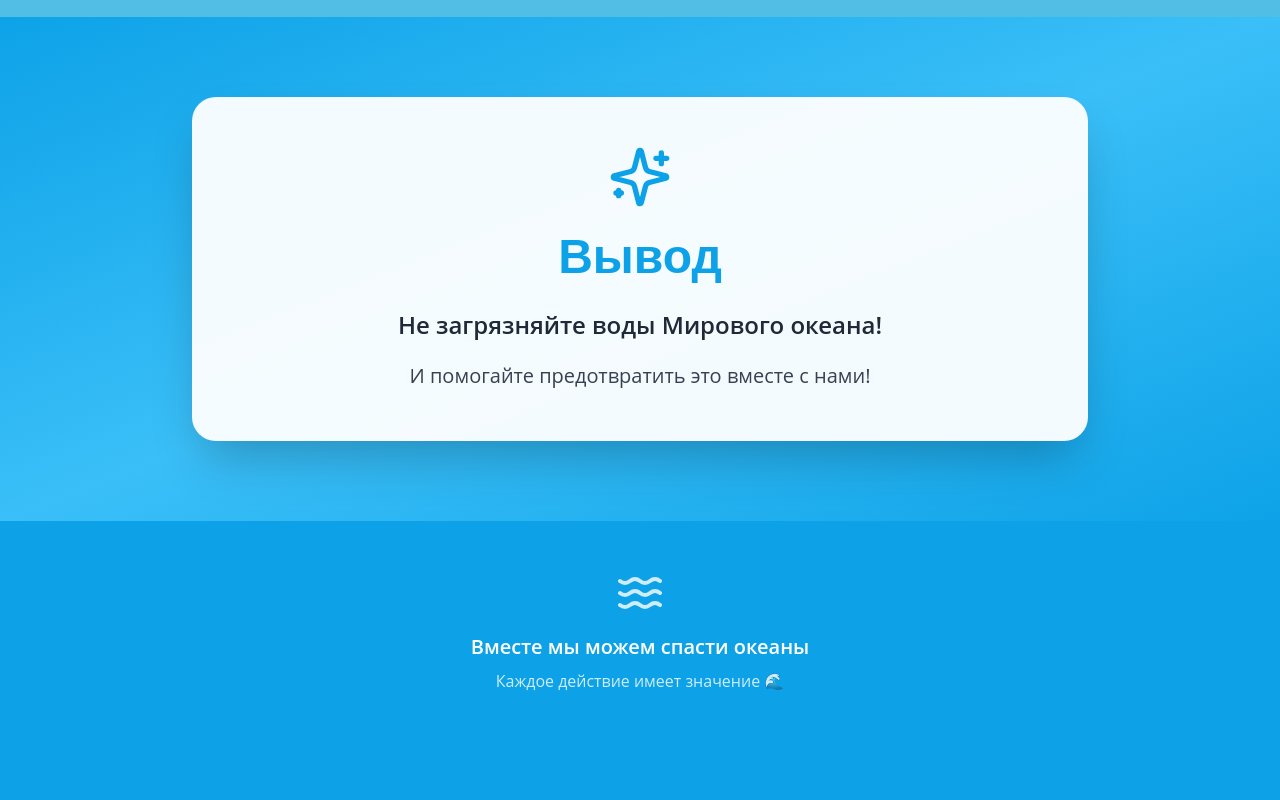
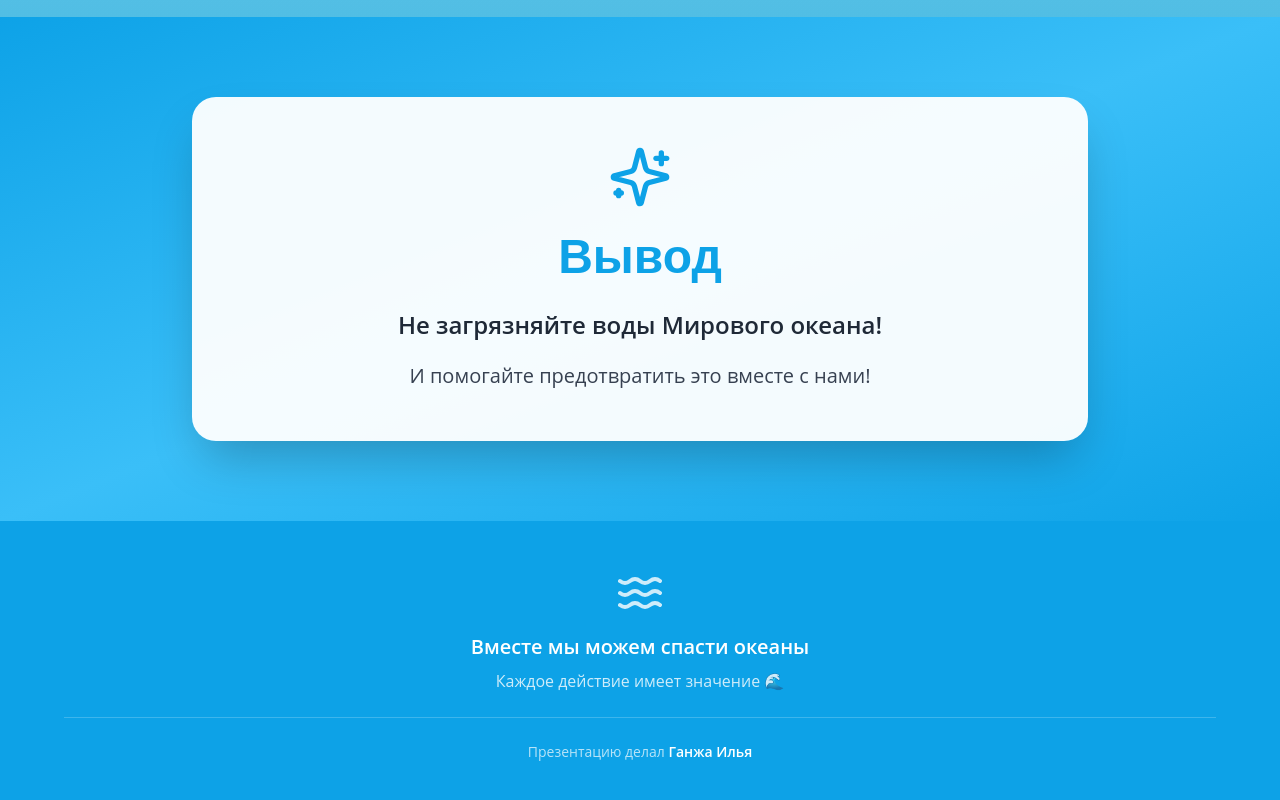
Before and after one commit to pr-poehali-dev/ocean-cleanup-initiative-1, a React (Vite) app: page / in a window 1280 px wide. Shown: the part 4171-4971 px from the top of the page. Before the commit the page ends 4912 px from the top, so only its background shows below. Built offline with nearby package versions, Linux system fonts and the light colour scheme.

Commit message:
feat: добавлена презентация (Ганжа Илья)

```diff
--- a/src/pages/Index.tsx
+++ b/src/pages/Index.tsx
@@ -258,7 +258,10 @@ export default function Index() {
         <div className="max-w-6xl mx-auto text-center">
           <Icon name="Waves" size={48} className="mx-auto mb-4 opacity-80" />
           <p className="text-xl font-semibold mb-2">Вместе мы можем спасти океаны</p>
-          <p className="text-white/80">Каждое действие имеет значение 🌊</p>
+          <p className="text-white/80 mb-6">Каждое действие имеет значение 🌊</p>
+          <div className="pt-6 border-t border-white/20">
+            <p className="text-white/70 text-sm">Презентацию делал <span className="font-semibold text-white">Ганжа Илья</span></p>
+          </div>
         </div>
       </footer>
     </div>
```
